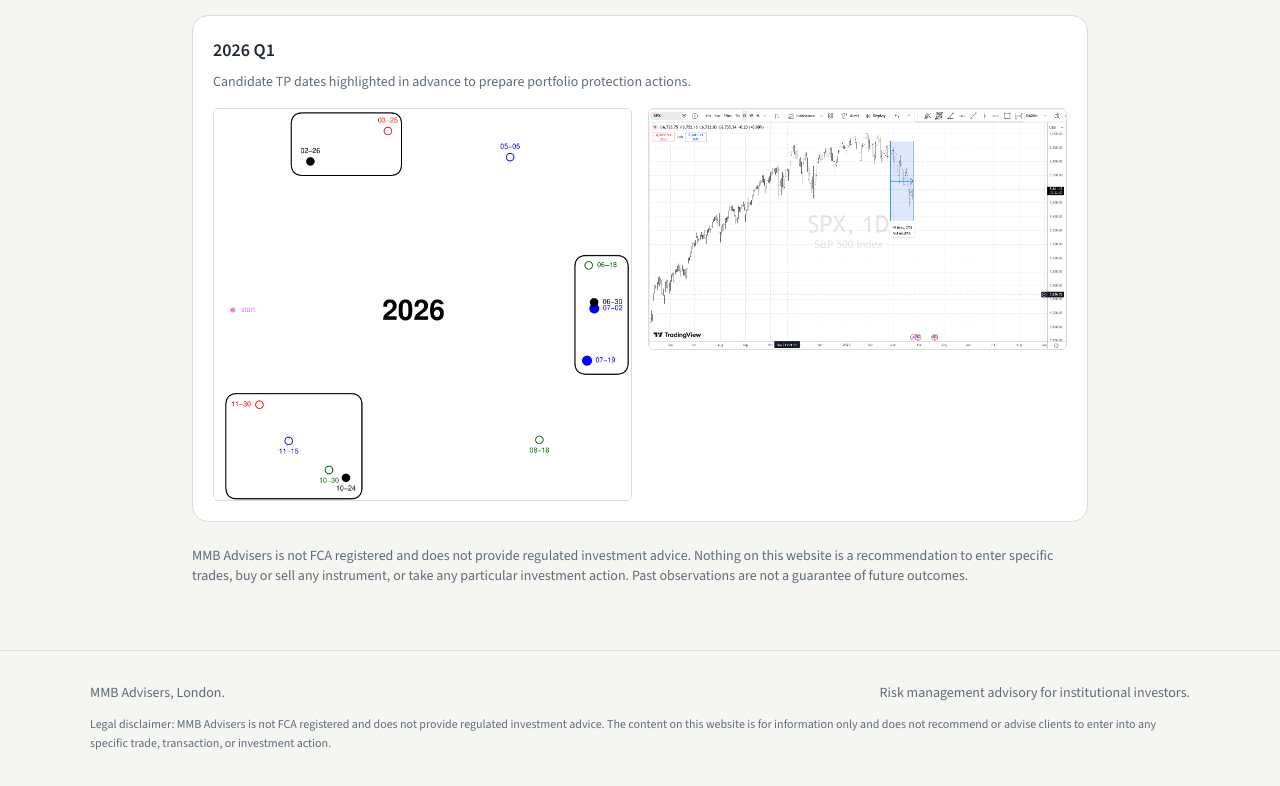
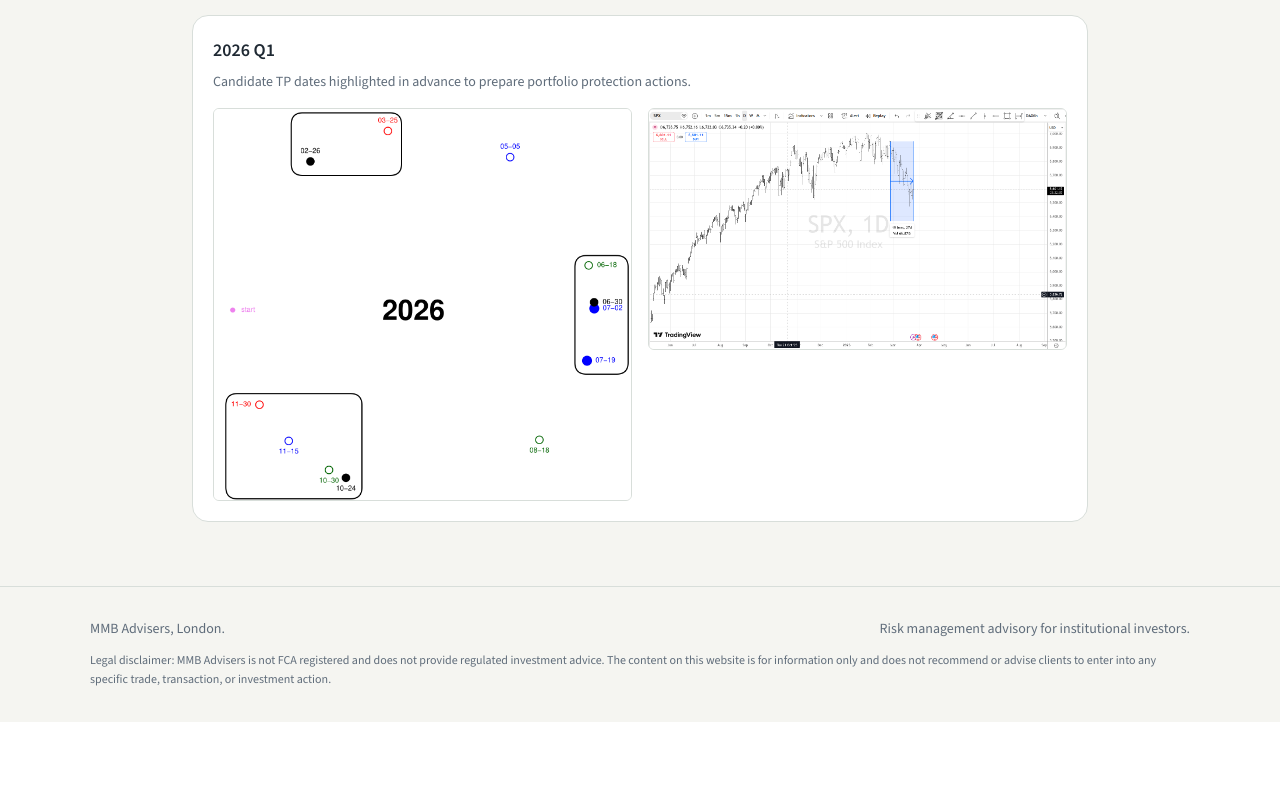
Before and after one commit to pentagonalcycles/mmbadvisers, a Next.js app: page /track-record in a window 1280 px wide. Shown: the part 1798-2584 px from the top of the page. After the commit the page ends 2520 px from the top, so only its background shows below. Built offline with nearby package versions, Linux system fonts and the light colour scheme.

Commit message:
update HorizontalBoxesHeatmapChart and remove track-record disclaimer

```diff
--- a/app/track-record/page.tsx
+++ b/app/track-record/page.tsx
@@ -39,7 +39,6 @@ export default function TrackRecordPage() {
             </article>
           ))}
         </div>
-        <p className="mt-6 text-sm text-[var(--muted)]">{siteContent.disclaimer}</p>
       </div>
     </section>
   );
```
Also changed, not shown: public/images/HorizontalBoxesHeatmapChart.png.
